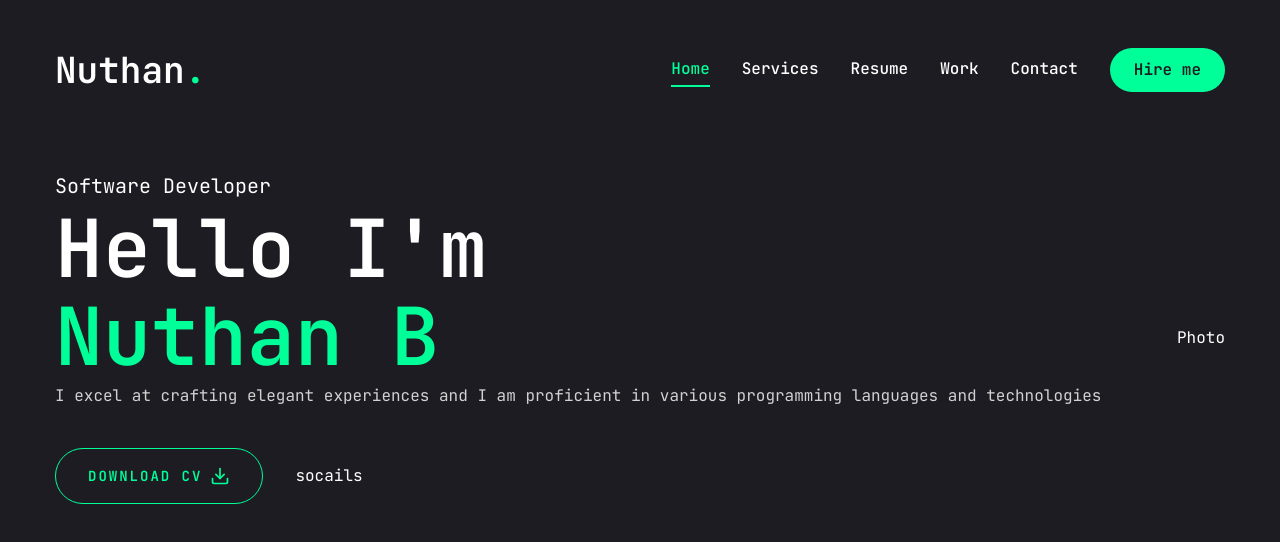
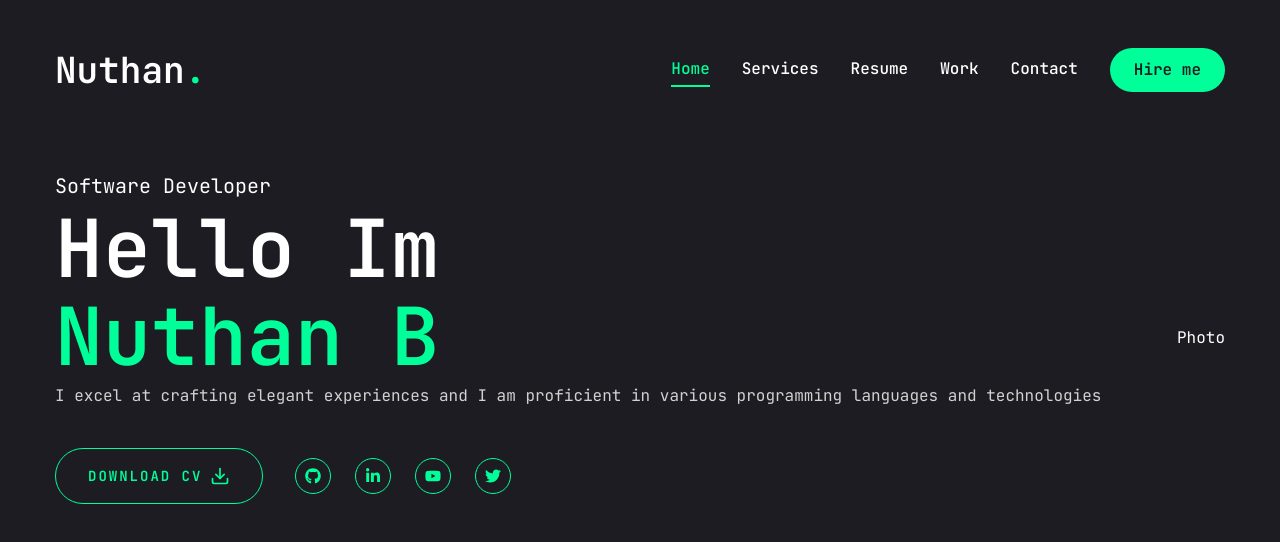
Before and after one commit to NuthanB/MyPortfolio, a Next.js app: page / in a window 1280 px wide. Shown: the top 542 px of the page. Built offline with nearby package versions, Linux system fonts and the light colour scheme.

Commit message:
Fixed the error

```diff
--- a/app/page.jsx
+++ b/app/page.jsx
@@ -8,7 +8,7 @@
         <div className="flex flex-col xl:flex-row  items-center justify-between xl:pt-8 xl:pb-24">
           <div className="text-center xl:text-left">
             <span className="text-xl">Software Developer</span>
-            <h1 className="h1">Hello I'm<br/>
+            <h1 className="h1">Hello Im<br/>
             <span className="text-accent">Nuthan B</span>
             </h1>
             <p className="max-w-[500px mb-9 text-white/80">
@@ -23,7 +23,8 @@
                 <FiDownload className="text-xl"/>
               </Button>
               <div className="mb-8 xl:mb-0">
-                <Socials/>
+                <Socials containerStyles="flex gap-6" iconStyles="w-9 h-9 border border-accent rounded-full flex justify-center items-center text-accent text-base hover:bg-accent hover:text-primary
+                hover:transition-all duration-500"/>
               </div>
             </div>
           </div>
--- a/components/Social.jsx
+++ b/components/Social.jsx
@@ -1,9 +1,22 @@
-import React from 'react'
+import Link from "next/link";
+import {FaGithub , FaLinkedinIn , FaYoutube , FaTwitter} from "react-icons/fa";
 
-const Socials = () => {
+const socials = [
+    {icon:<FaGithub/> ,path:'https://github.com/NuthanB'},
+    {icon:<FaLinkedinIn/> ,path:''},
+    {icon:<FaYoutube/> ,path:''},
+    {icon:<FaTwitter/> ,path:''},
+
+
+]
+const Socials = ({containerStyles , iconStyles}) => {
   return (
-    <div>
-      socails
+    <div className={containerStyles}>
+        {socials.map((item , index)=>{
+            return <Link key={index} href={item.path} className={iconStyles}>
+                {item.icon}
+            </Link>
+        })}
     </div>
   )
 }
```
